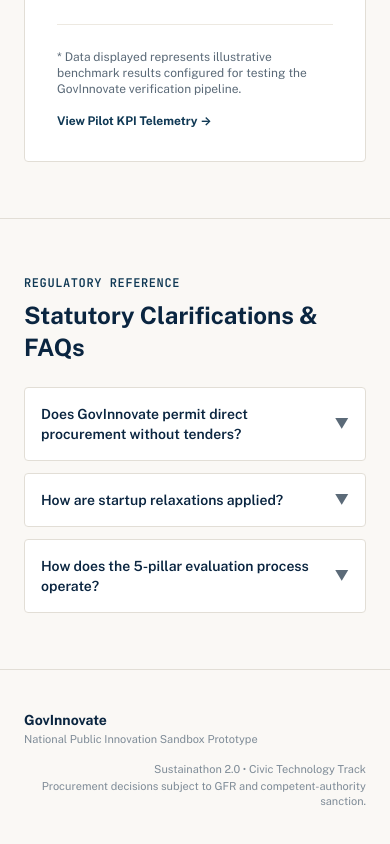
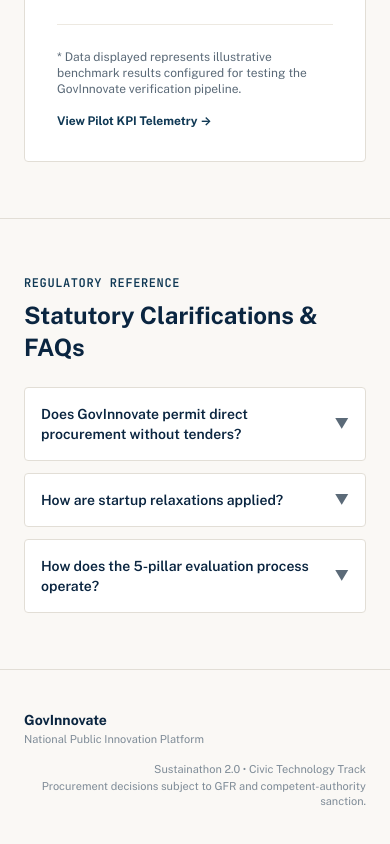
Before and after one commit to shrey-ansh12/GovInnovate, a Next.js app: page / in a window 390 px wide. Shown: the part 8353-9197 px from the top of the page. Built offline with nearby package versions, Linux system fonts and the light colour scheme; no server answers.

Commit message:
chore(ui): remove sandbox prototype label from front page

```diff
--- a/src/app/page.tsx
+++ b/src/app/page.tsx
@@ -84,7 +84,7 @@ export default function Home() {
         <footer className="bg-[#0F3854] border-t border-[#1D4E72] text-slate-300 py-6 px-6 text-xs">
           <div className="max-w-[1360px] mx-auto flex flex-col sm:flex-row items-center justify-between gap-4">
             <div>
-              <span className="font-semibold text-white">GovInnovate Sandbox Prototype</span> • Transparent Procurement-to-Pilot Rails
+              <span className="font-semibold text-white">GovInnovate</span> • Transparent Procurement-to-Pilot Rails
             </div>
             <div className="flex flex-wrap items-center gap-3 text-slate-300 font-mono text-[11px]">
               <span>DPIIT Startup Framework</span>
--- a/src/components/LandingPage.tsx
+++ b/src/components/LandingPage.tsx
@@ -75,9 +75,6 @@ export const LandingPage: React.FC = () => {
               <strong>Statutory Safe-Harbor Notice:</strong> Procurement decisions are subject to applicable GFR, GeM rules, departmental policies, and competent-authority approval.
             </span>
           </div>
-          <span className="hidden md:inline font-mono text-[11px] font-medium bg-white/80 px-2 py-0.5 rounded border border-[#E2DED6]">
-            Sandbox Prototype v2.4
-          </span>
         </div>
       </div>
 
@@ -726,7 +723,7 @@ export const LandingPage: React.FC = () => {
         <div className="max-w-[1360px] mx-auto flex flex-wrap items-center justify-between gap-4">
           <div>
             <div className="font-bold text-sm text-[#0A2540]">GovInnovate</div>
-            <div className="text-[11px] text-[#7E8B97] mt-0.5">National Public Innovation Sandbox Prototype</div>
+            <div className="text-[11px] text-[#7E8B97] mt-0.5">National Public Innovation Platform</div>
           </div>
           <div className="text-[11px] text-[#7E8B97] text-right">
             <span>Sustainathon 2.0 • Civic Technology Track</span>
```
